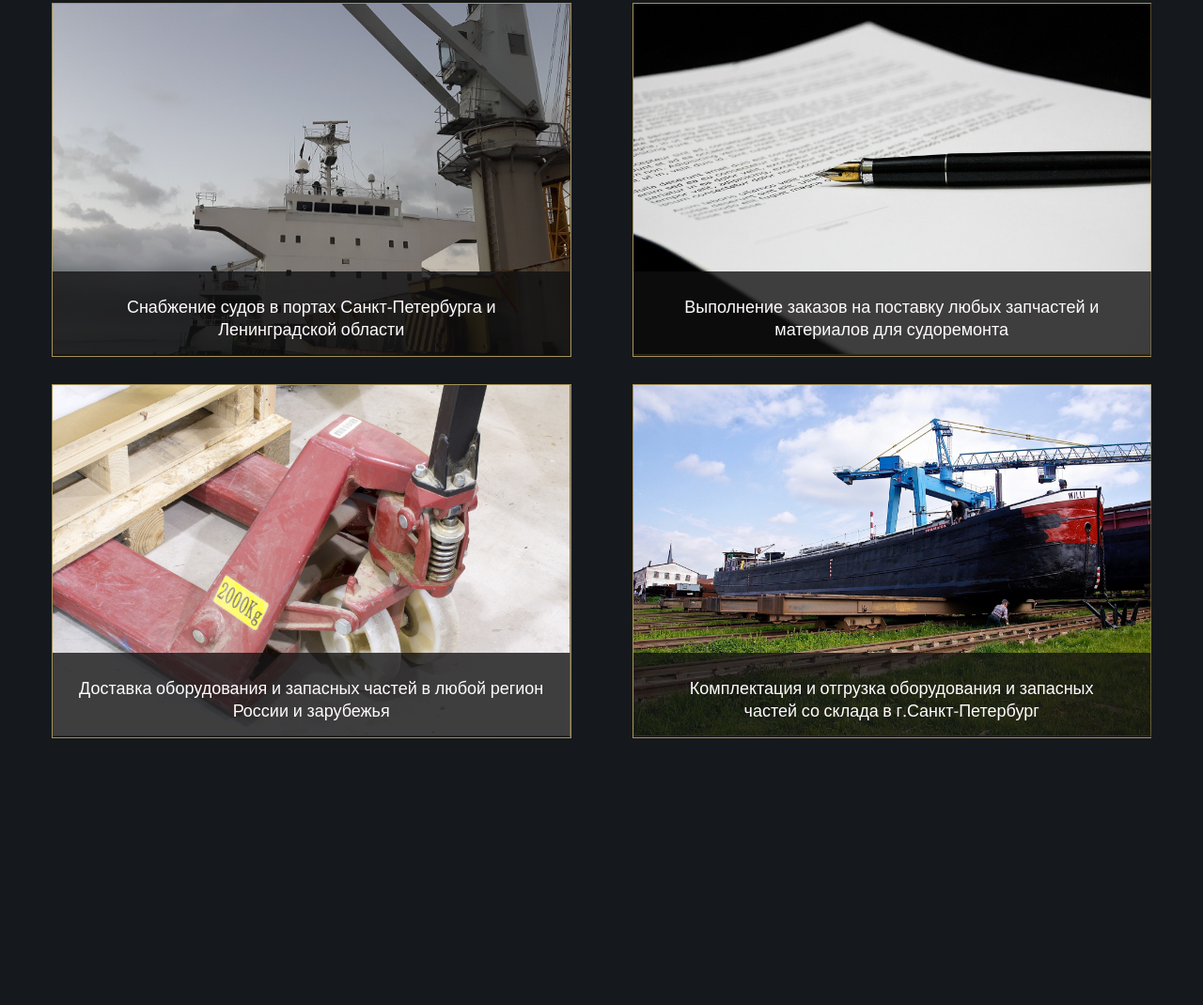
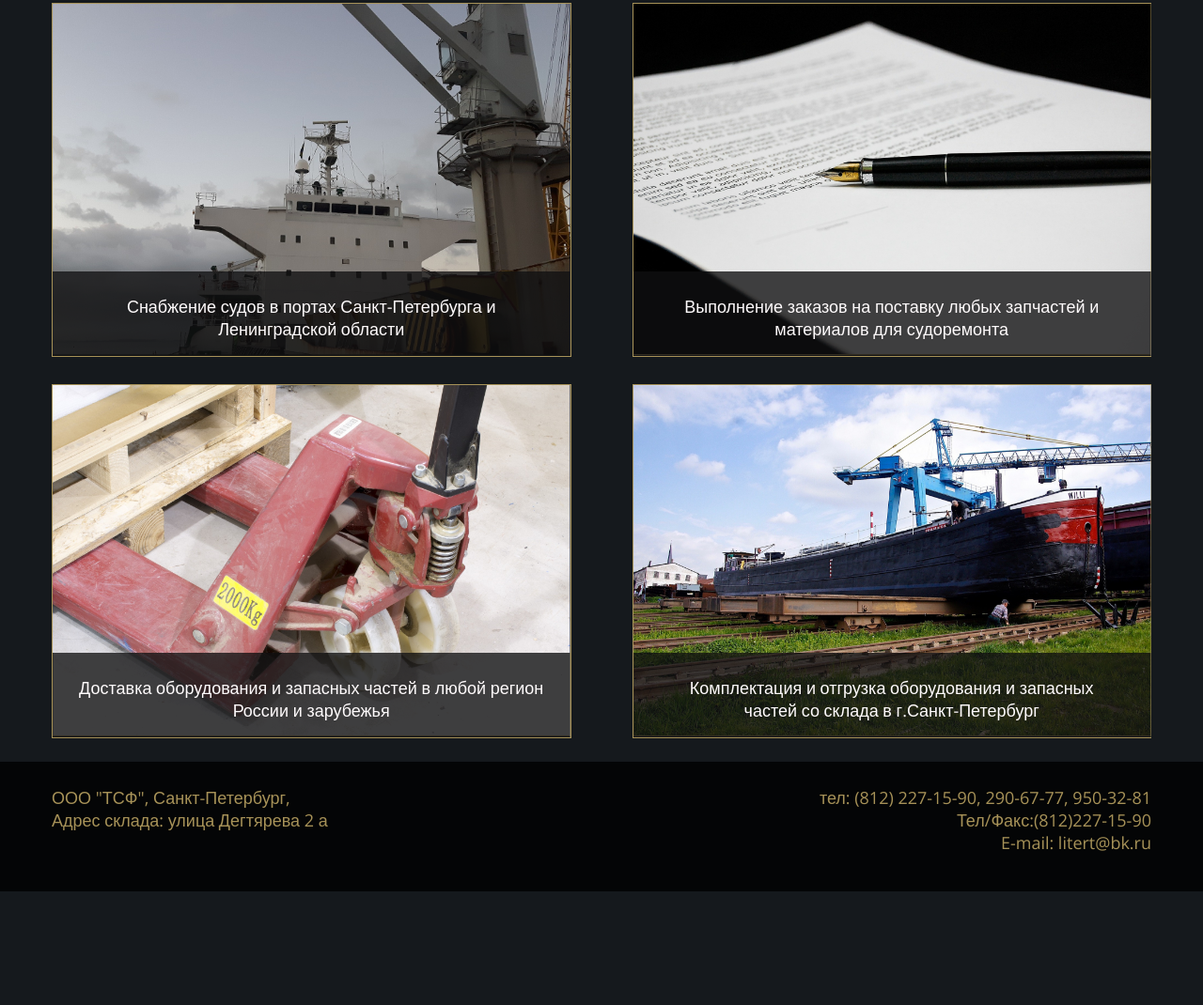
Before and after one commit to arbass/TSF, a plain HTML site: page main.html in a window 1280 px wide. Shown: the part 663-1733 px from the top of the page at 94% size. Drawn offline with nearby package versions, Linux system fonts and the light colour scheme.

Commit message:
Добавил футер

```diff
--- a/css/main_style.css
+++ b/css/main_style.css
@@ -1,5 +1,9 @@
 @import url(reset.css);
 @import url('https://fonts.googleapis.com/css?family=Open+Sans');
+
+.clear {
+	clear: both;
+}
 
 body {
 	background: #15191D;
@@ -135,6 +139,7 @@ a {
 }
 
 .offer-text {
+	font: 18px 'Open Sans', sans-serif;
 	color: #FFFBFC;
 	position: absolute;
 	bottom: 16.5px;
@@ -155,3 +160,36 @@ a {
 	position: absolute;
 	float: right;
 }
+
+#main-footer {
+	background: #040506;
+	width: 100%;
+	height: 138px;
+}
+
+#footer {
+	position: relative;
+	color: #A79258;
+	font: 18px 'Open Sans', sans-serif;
+	margin: 0 auto;
+	width: 1200px;
+	height: 138px;
+	background: #040506;
+}
+
+#footer-left {
+	top: 26px;
+	left: 15px;
+	position: absolute;
+	float: left;
+	text-align: left;
+
+}
+
+#footer-right {
+	top: 26px;
+	right: 15px;
+	position: absolute;
+	float: right;
+	text-align: right;
+}
--- a/main.html
+++ b/main.html
@@ -48,6 +48,7 @@
 					<div class="mirror">
 					<img src="res/mirror.png">
 					</div>
+					<div class="clear"></div>
 						<div class="offer-text">Снабжение судов в портах Санкт-Петербурга и <br>Ленинградской области
 						</div>
 				</div>
@@ -57,6 +58,7 @@
 					<div class="mirror">
 					<img src="res/mirror-2.png">
 					</div>
+					<div class="clear"></div>
 						<div class="offer-text">Доставка оборудования и запасных частей в любой регион<br> России и зарубежья
 						</div>
 				</div>
@@ -69,6 +71,7 @@
 					<div class="mirror">
 					<img src="res/mirror-3.png">
 					</div>
+					<div class="clear"></div>
 						<div class="offer-text">Выполнение заказов на поставку любых запчастей и<br> материалов для судоремонта
 						</div>
 				</div>
@@ -78,6 +81,7 @@
 					<div class="mirror">
 					<img src="res/mirror-4.png">
 					</div>
+					<div class="clear"></div>
 						<div class="offer-text">Комплектация и отгрузка оборудования и запасных <br>частей со склада в г.Санкт-Петербург
 						</div>
 				</div>
@@ -86,6 +90,12 @@
 
 
 		</div>
+		<div id="main-footer">
+			<div id="footer">
+				<p id="footer-left">ООО "ТСФ", Санкт-Петербург,<br> Адрес склада: улица Дегтярева 2 а </p>
+				<p id="footer-right">тел: (812) 227-15-90, 290-67-77, 950-32-81 <br> Тел/Факс:(812)227-15-90<br>E-mail: litert@bk.ru</p>
+			</div>
+		</div>
 	</div>
 </body>
 </html>
```
